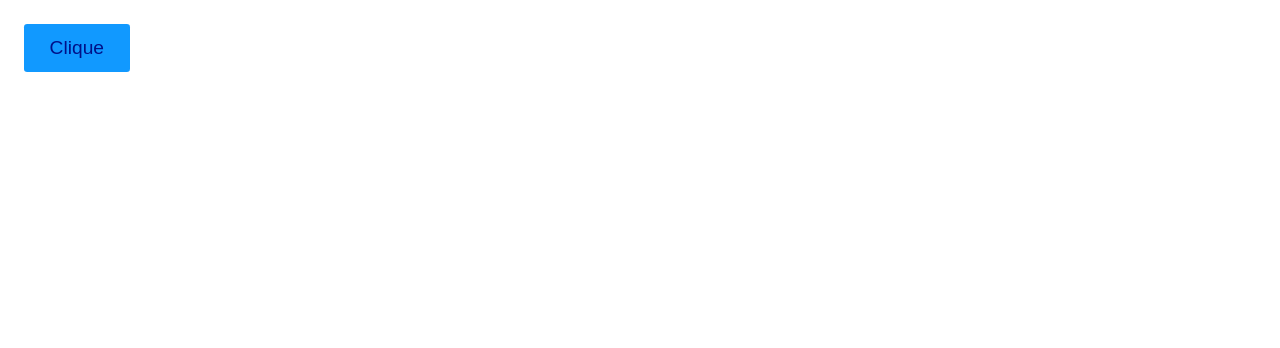
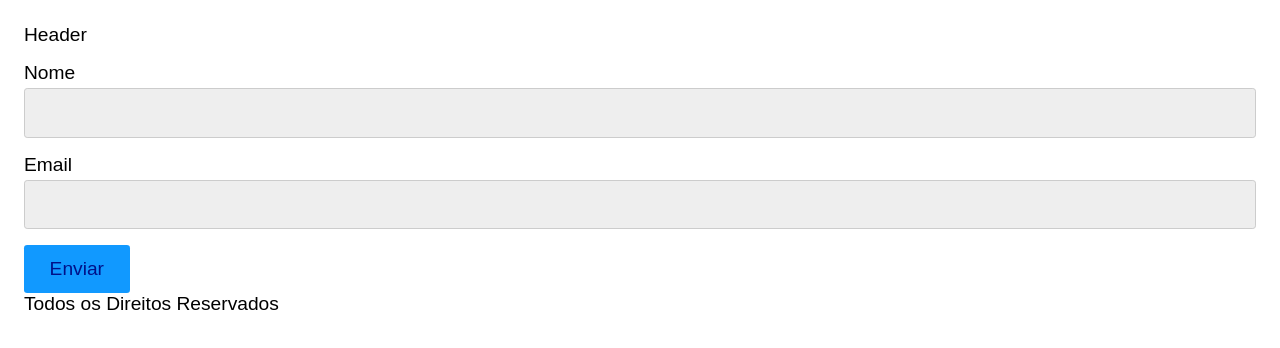
Before and after one commit to matheushnt/react-playground, a React (Vite) app: page / in a window 1280 px wide. Shown: the top 348 px of the page. Built offline with nearby package versions, Linux system fonts and the light colour scheme.

Commit message:
Anatomia básica de um Componente

```diff
--- a/src/App.jsx
+++ b/src/App.jsx
@@ -1,11 +1,25 @@
-import { React } from 'react';
+import React from 'react';
+import Header from './Header';
+import Footer from './Footer';
+import Form from './form/Form';
+
+const Teste = () => {
+  const active = false;
+
+  if (active) {
+    return 'Está Ativo';
+  } else {
+    return null;
+  }
+};
 
 const App = () => {
-  window.addEventListener('scroll', ({ target }) => console.log(target));
-
   return (
-    <div style={{ height: '100vh' }}>
-      <button onClick={({ target }) => alert(target.textContent)}>Clique</button>
+    <div>
+      <Teste />
+      <Header />
+      <Form />
+      <Footer />
     </div>
   );
 };
--- /dev/null
+++ b/src/Footer.jsx
@@ -0,0 +1,7 @@
+import React from 'react';
+
+const Footer = () => {
+  return <footer>Todos os Direitos Reservados</footer>;
+};
+
+export default Footer;
--- /dev/null
+++ b/src/Header.jsx
@@ -0,0 +1,6 @@
+import React from 'react';
+
+const Header = () => {
+  return <header>Header</header>;
+};
+export default Header;
--- /dev/null
+++ b/src/form/Button.jsx
@@ -0,0 +1,7 @@
+import React from 'react';
+
+const Button = () => {
+  return <button>Enviar</button>;
+};
+
+export default Button;
--- /dev/null
+++ b/src/form/Form.jsx
@@ -0,0 +1,21 @@
+import React from 'react';
+import Input from './Input';
+import Button from './Button';
+
+const Form = () => {
+  return (
+    <form>
+      <p>
+        <label htmlFor="nome">Nome</label>
+        <Input />
+      </p>
+      <p>
+        <label htmlFor="email">Email</label>
+        <Input />
+      </p>
+      <Button />
+    </form>
+  );
+};
+
+export default Form;
--- /dev/null
+++ b/src/form/Input.jsx
@@ -0,0 +1,7 @@
+import React from 'react';
+
+const Input = () => {
+  return <input type="text" />;
+};
+
+export default Input;
```
